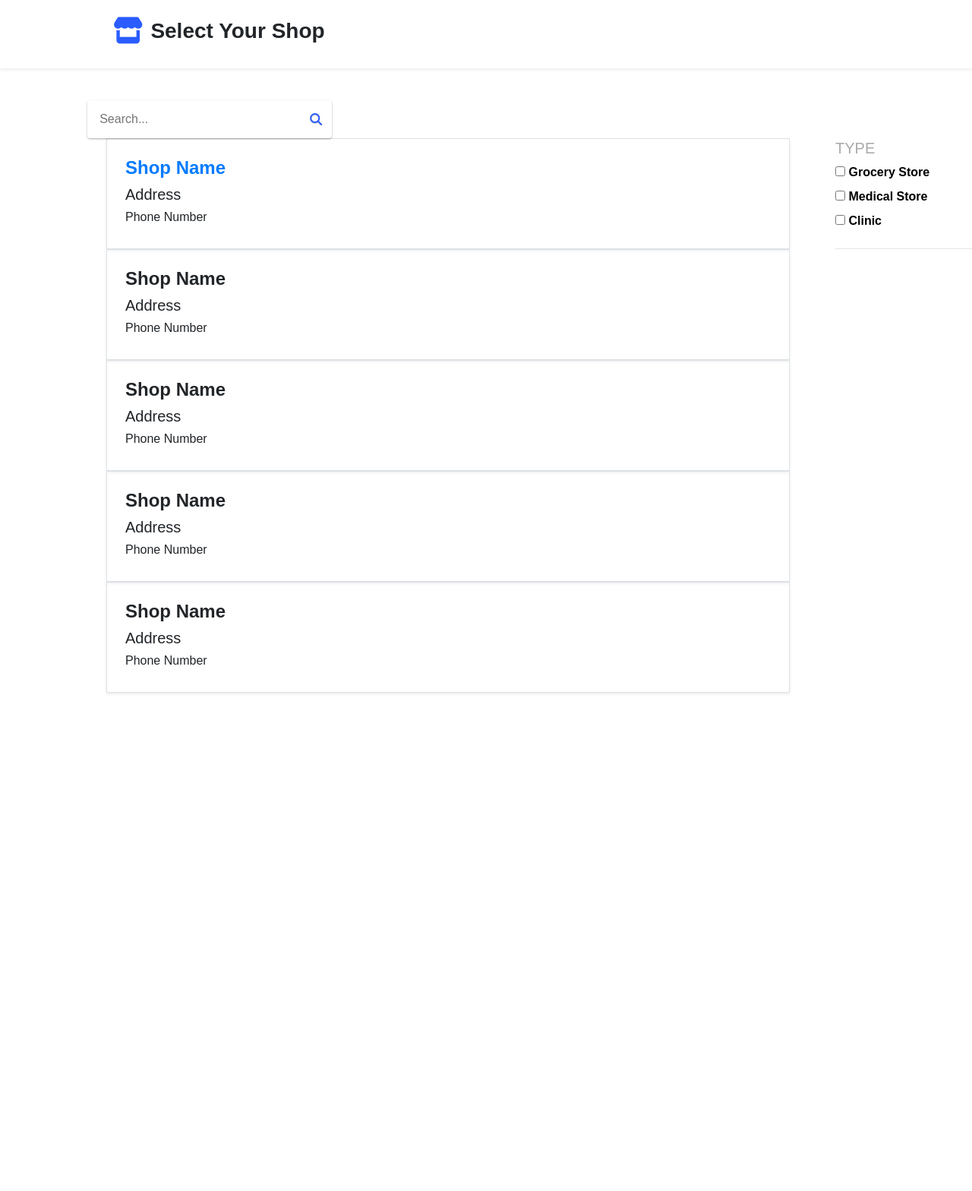
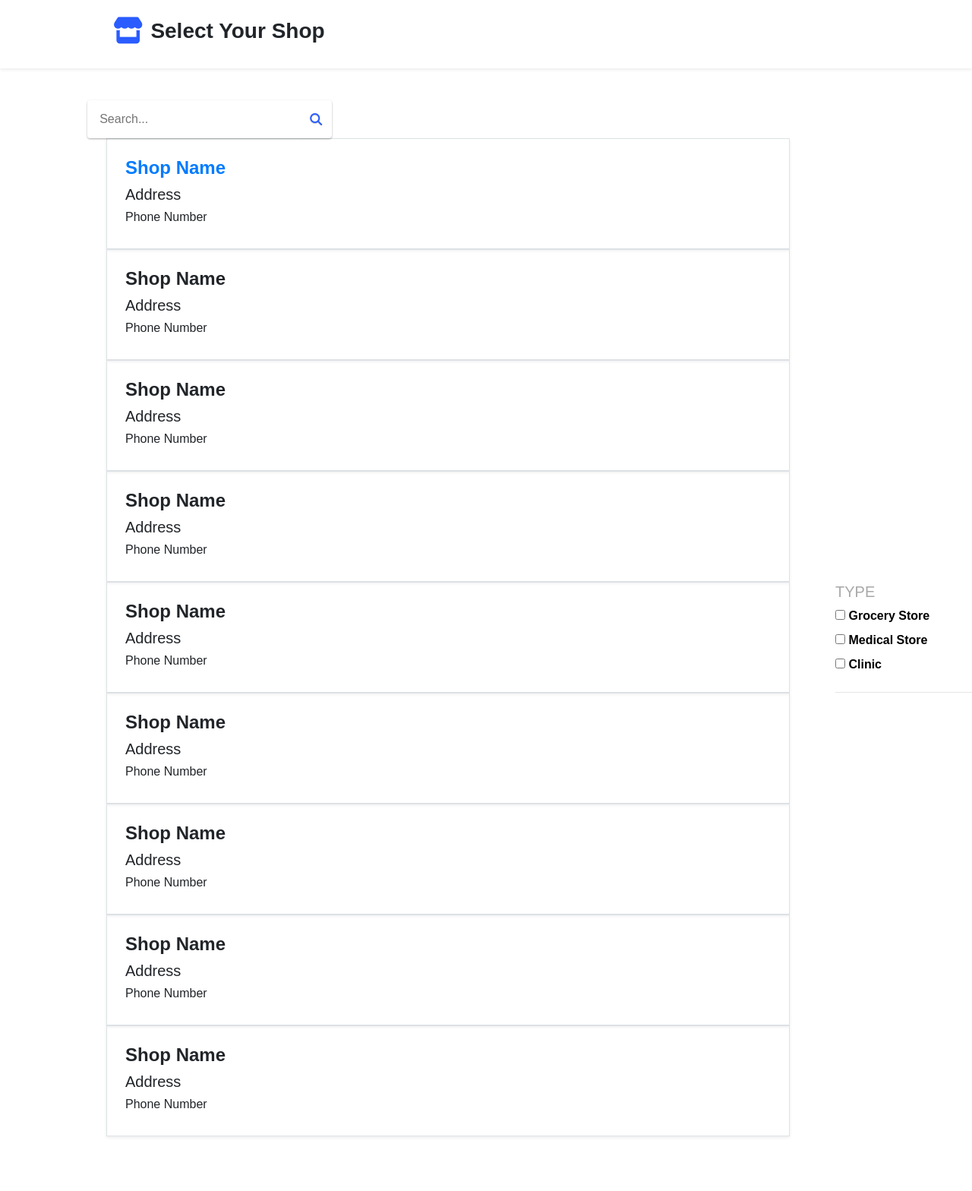
Before and after one commit to ImpulseCorona101/Impulse, a PHP site: page /PaytmKit/Token_System/user/shop_list.php in a window 1280 px wide; the page is wider, and only the part inside the window is pictured. Shown: the part 68-1636 px from the top of that part at 76% size. Before the commit the page ends 981 px from the top of that part, so only its background shows below. Run offline with PHP 8.4, Linux system fonts and the light colour scheme; some libraries are stand-ins or nearby versions.

Commit message:
resposnive

```diff
--- a/Token_System/user/shop_list.php
+++ b/Token_System/user/shop_list.php
@@ -215,7 +215,7 @@ form > .button:hover {
                 position: absolute;
                 left:340px;
                 width: 10px;
-                bottom: 580px;
+                bottom: 1155px;
             }
 
 
@@ -322,6 +322,26 @@ form > .button:hover {
         <h5>Address</h5>
         <h6>Phone Number</h6>
     </div>
+    <div class="container-sm p-4 border border-top shadow-sm    ">
+        <h4 class="font-weight-bold">Shop Name</h4>
+        <h5>Address</h5>
+        <h6>Phone Number</h6>
+    </div>
+    <div class="container-sm p-4 border border-top shadow-sm    ">
+        <h4 class="font-weight-bold">Shop Name</h4>
+        <h5>Address</h5>
+        <h6>Phone Number</h6>
+    </div>
+    <div class="container-sm p-4 border border-top shadow-sm    ">
+        <h4 class="font-weight-bold">Shop Name</h4>
+        <h5>Address</h5>
+        <h6>Phone Number</h6>
+    </div>
+    <div class="container-sm p-4 border border-top shadow-sm    ">
+        <h4 class="font-weight-bold">Shop Name</h4>
+        <h5>Address</h5>
+        <h6>Phone Number</h6>
+    </div>
     <div class="container-sm p-4 border border-top shadow-sm ">
         <h4 class="font-weight-bold">Shop Name</h4>
         <h5>Address</h5>
```
Also changed, not shown: Token_System/user/shop_list.html (+21 -1 lines).
